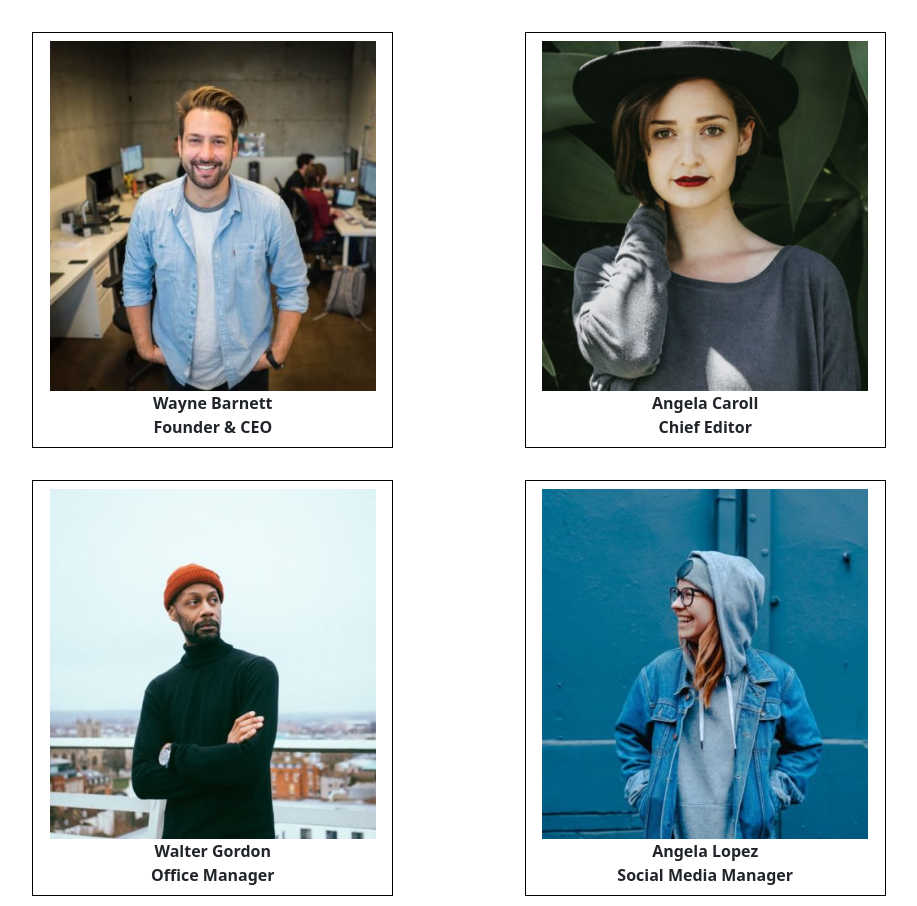
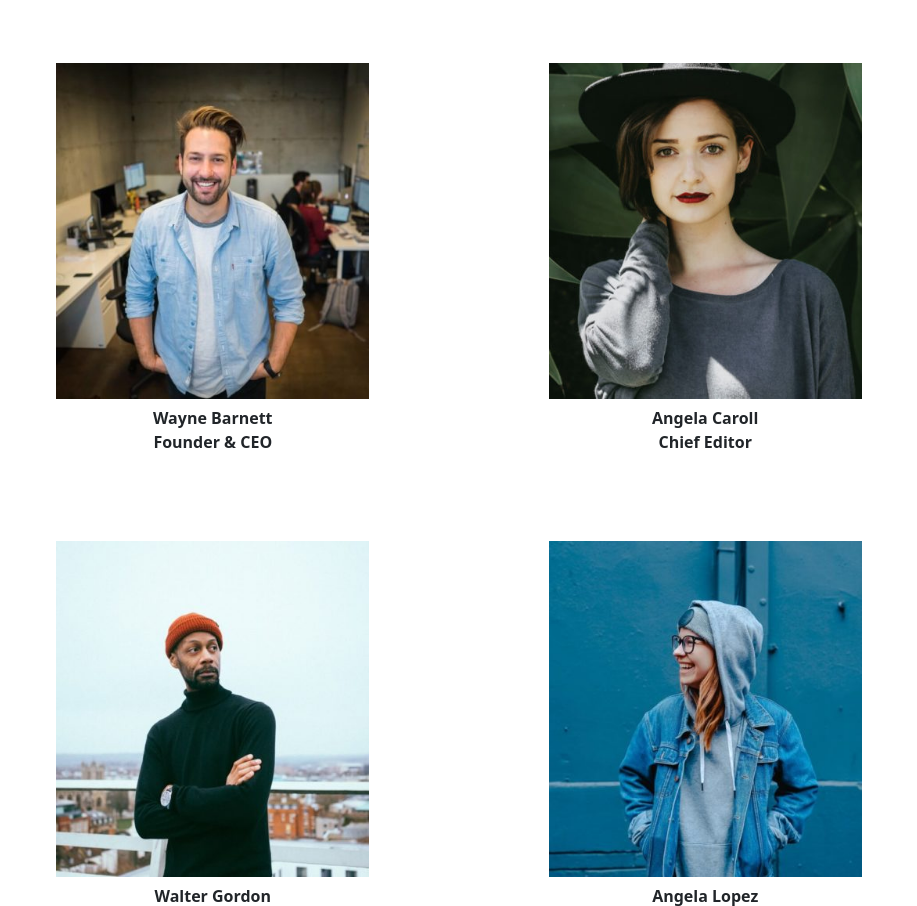
Before and after one commit to teoibnz/js-our-team, a plain HTML site: page index.html in a window 1280 px wide. Shown: the top 906 px of the page, without its empty margins (181-1098 px from the left). Drawn offline with nearby package versions, Linux system fonts and the light colour scheme.

Commit message:
refactoring style.css

```diff
--- a/css/style.css
+++ b/css/style.css
@@ -1,9 +1,8 @@
 .partner{
     width: calc(100% / 3);
-    border: 1px solid black;
     text-align: center;
     font-weight: bold;
-    padding: 0.5rem;
+    padding: 1.5rem;
     margin: 1rem;
 }
 
```
